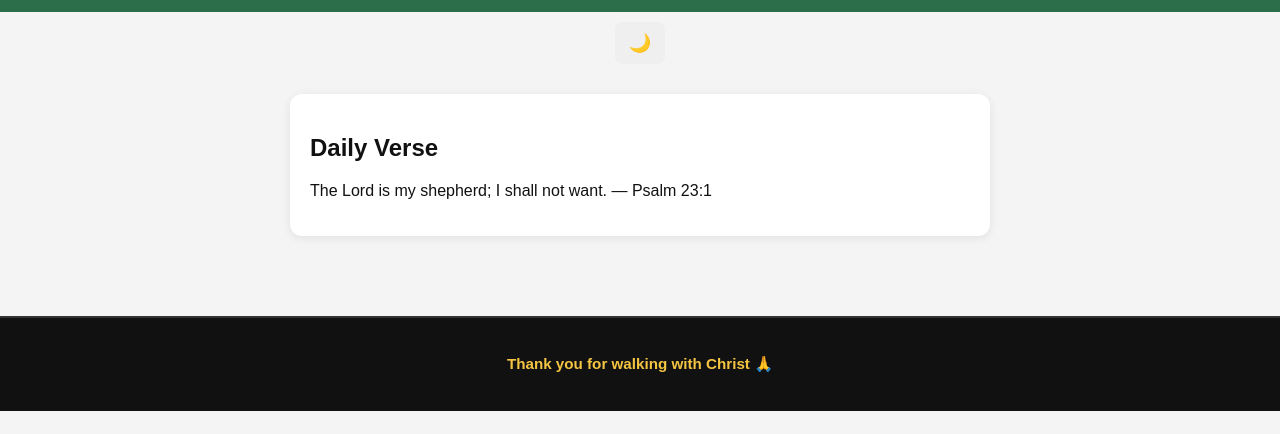
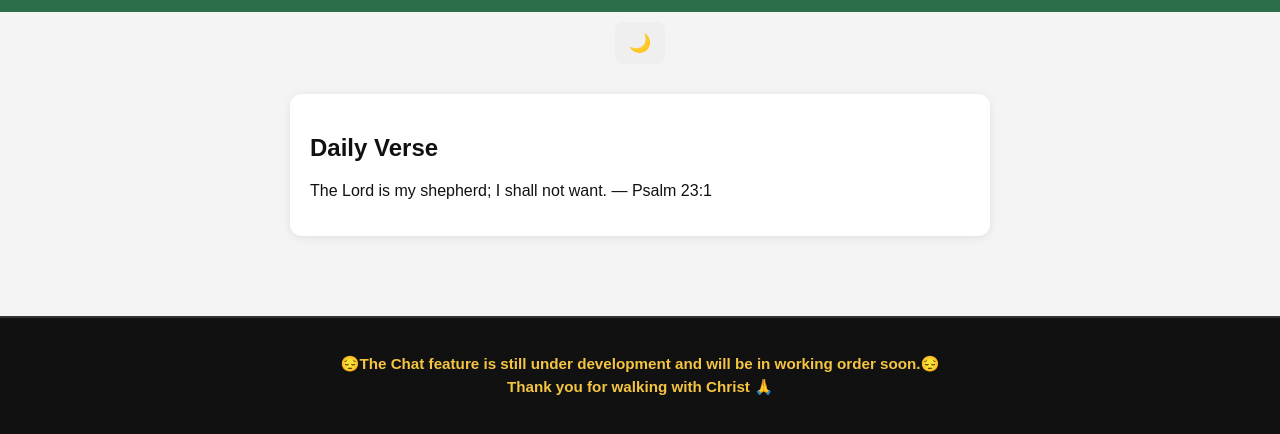
Before and after one commit to iamoptimusdad11/Walk-with-Christ, a plain HTML site: page index.html in a window 1280 px wide. Shown: the part 453-887 px from the top of the page. Before the commit the page ends 864 px from the top, so only its background shows below. Drawn offline with Linux system fonts and the light colour scheme; no server answers.

Commit message:
Update index.html

```diff
--- a/index.html
+++ b/index.html
@@ -80,7 +80,7 @@
   <!-- FOOTER -->
   <footer class="site-footer">
     <div class="footer-content">
-      <p><strong>Thank you for walking with Christ 🙏</strong></p>
+      <p><strong>😔The Chat feature is still under development and will be in working order soon.😔 Thank you for walking with Christ 🙏</strong></p>
     </div>
   </footer>
 
```
